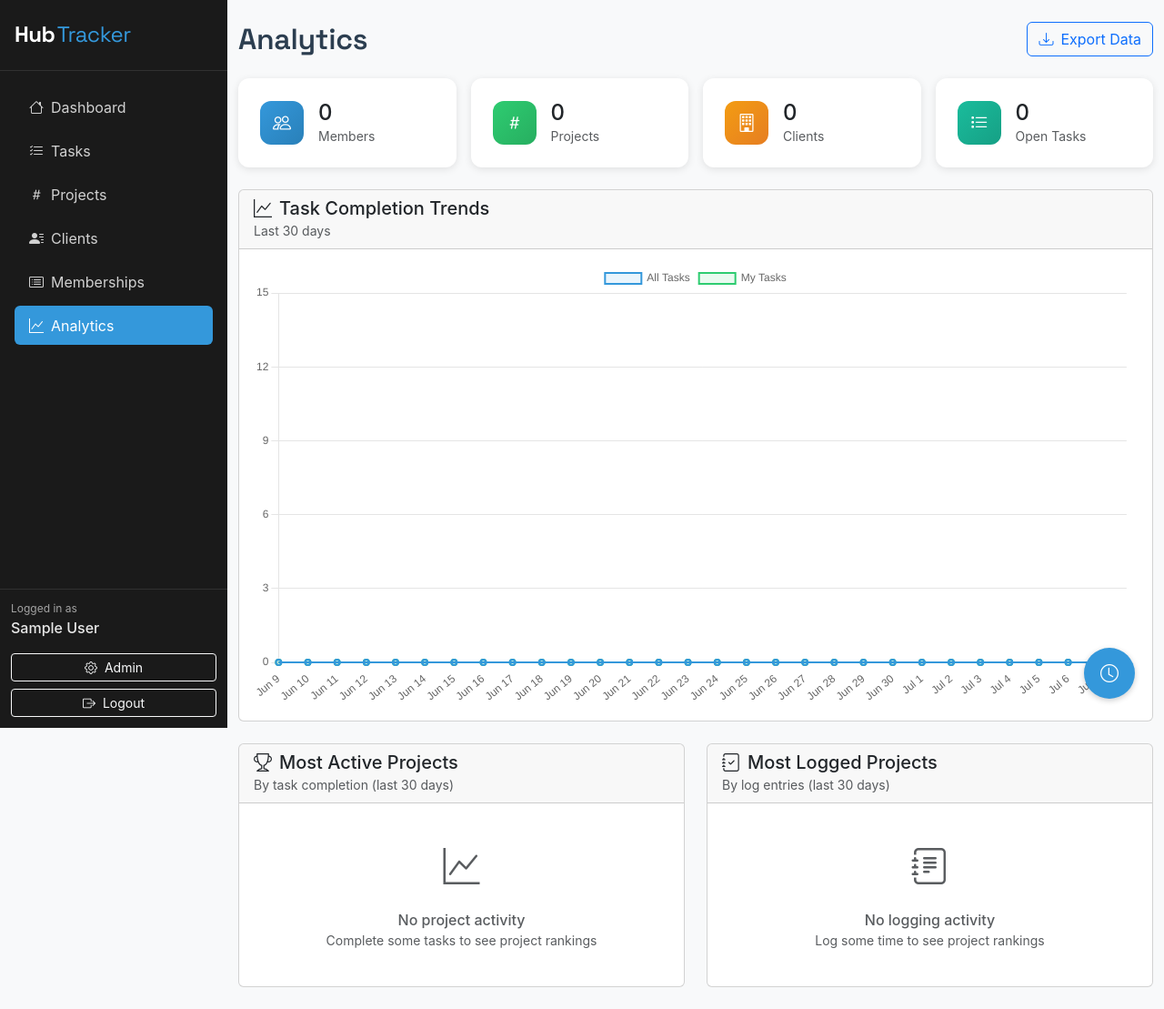
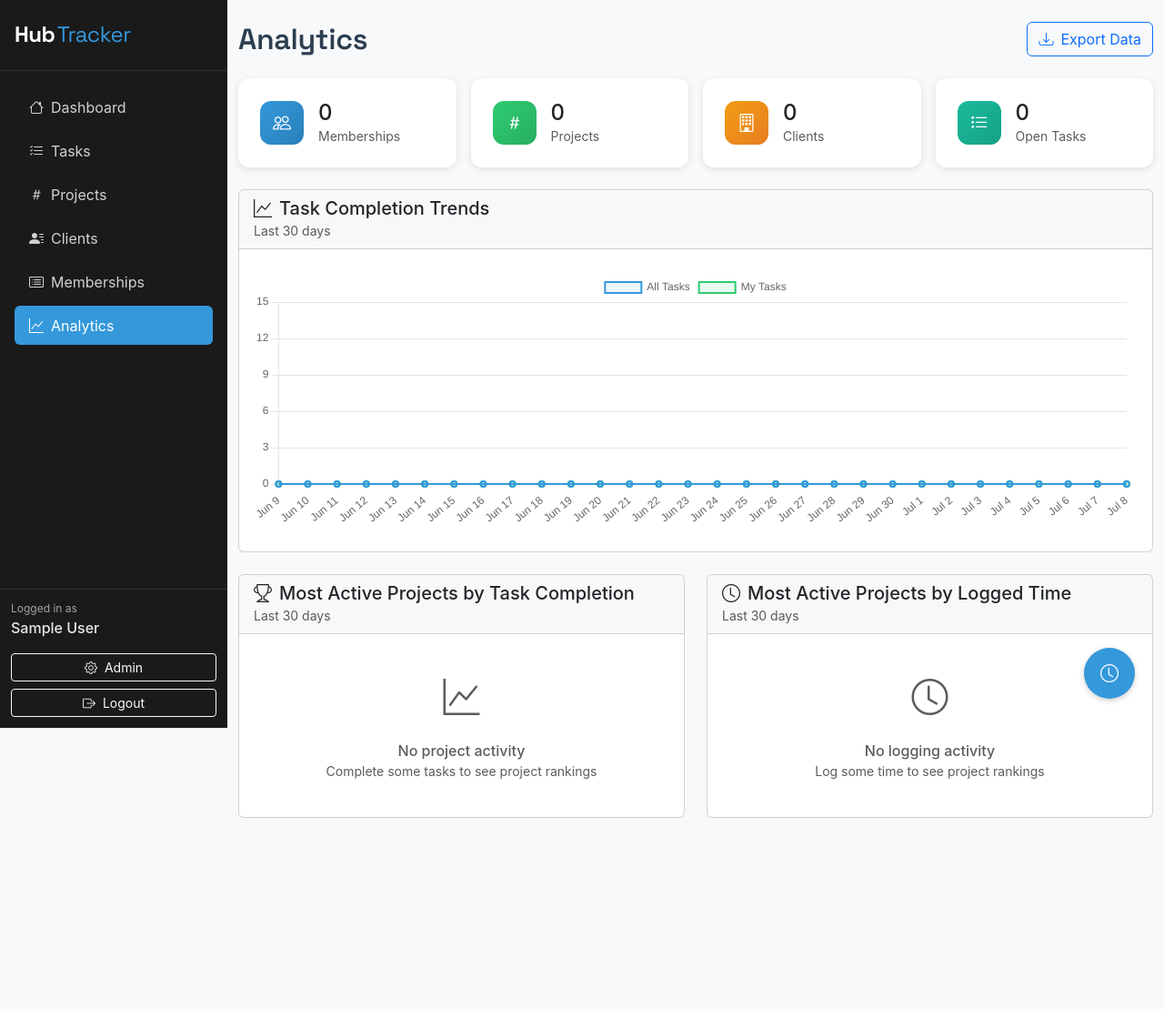
Before and after one commit to Neurotech-Hub/HubTracker, a Flask app: page /analytics in a window 1280 px wide. Shown: the whole page at 91% size. After the commit the page ends 899 px from the top, so only its background shows below. Run offline with Flask 3, Linux system fonts and the light colour scheme; the visitor is signed in with stand-in values (Sample User, id 1); data that the repository does not hold is empty; some libraries are stand-ins or nearby versions.

Commit message:
analytics

```diff
--- a/app.py
+++ b/app.py
@@ -1539,7 +1539,7 @@ def analytics():
     thirty_days_ago = get_current_time() - timedelta(days=30)
 
     # Get basic stats for the top metrics
-    total_members = User.query.count()
+    total_members = Membership.query.filter_by(status='Active').count()
     total_projects = Project.query.count()
     total_clients = Client.query.count()
     open_tasks = Task.query.filter_by(is_complete=False).count()
@@ -1576,15 +1576,71 @@ def analytics():
             'my_tasks': my_completions
         })
 
-    # Get most active projects by task completion
-    most_active_projects = db.session.query(
+    # Helper function to calculate total logged time for a project
+    def calculate_project_logged_time(project_id, start_date):
+        """Calculate total logged time for a project including touch logs (30 min each)"""
+        from sqlalchemy import func, case
+
+        # Get detailed logs with actual hours
+        detailed_hours = db.session.query(func.sum(Log.hours)).filter(
+            Log.project_id == project_id,
+            Log.created_at >= start_date,
+            Log.is_touch.is_(False)
+        ).scalar() or 0
+
+        # Get touch logs count (30 minutes each)
+        touch_count = db.session.query(func.count(Log.id)).filter(
+            Log.project_id == project_id,
+            Log.created_at >= start_date,
+            Log.is_touch.is_(True)
+        ).scalar() or 0
+
+        # Convert touch logs to hours (30 minutes each)
+        touch_hours = touch_count * 0.5
+
+        return float(detailed_hours) + touch_hours
+
+    # Get most active projects by task completion (last 30 days)
+    most_active_projects_raw = db.session.query(
         Project.name,
         Client.name.label('client_name'),
         func.count(Task.id).label('completed_tasks')
     ).join(Client).join(Task).filter(
         Task.is_complete.is_(True),
         Task.completed_on >= twenty_nine_days_ago
-    ).group_by(Project.id, Project.name, Client.name).order_by(desc('completed_tasks')).limit(10).all()
+    ).group_by(Project.id, Project.name, Client.name).order_by(desc('completed_tasks')).limit(8).all()
+
+    # Convert to dictionaries for JSON serialization
+    most_active_projects = []
+    for project in most_active_projects_raw:
+        most_active_projects.append({
+            'name': project.name,
+            'client_name': project.client_name,
+            'completed_tasks': project.completed_tasks
+        })
+
+    # Get most active projects by logged time (last 30 days)
+    most_logged_time_projects = []
+    projects_with_logs = db.session.query(
+        Project.id,
+        Project.name,
+        Client.name.label('client_name')
+    ).join(Client).join(Log).filter(
+        Log.created_at >= thirty_days_ago
+    ).group_by(Project.id, Project.name, Client.name).all()
+
+    for project in projects_with_logs:
+        total_hours = calculate_project_logged_time(project.id, thirty_days_ago)
+        if total_hours > 0:  # Only include projects with actual logged time
+            most_logged_time_projects.append({
+                'name': project.name,
+                'client_name': project.client_name,
+                'total_hours': total_hours
+            })
+
+    # Sort by total hours and limit to top 8
+    most_logged_time_projects.sort(key=lambda x: x['total_hours'], reverse=True)
+    most_logged_time_projects = most_logged_time_projects[:8]
 
     # LOG ANALYTICS (Last 30 Days)
 
@@ -1655,13 +1711,13 @@ def analytics():
                          # Task analytics
                          completion_data=completion_data,
                          most_active_projects=most_active_projects,
+                         most_logged_time_projects=most_logged_time_projects,
                          # Log analytics
                          total_logs_last_30=total_logs_last_30,
                          touch_logs_last_30=touch_logs_last_30,
                          detailed_logs_last_30=detailed_logs_last_30,
                          total_hours_last_30=round(total_hours_last_30, 1),
-                         log_activity_data=log_activity_data,
-                         most_logged_projects=most_logged_projects)
+                         log_activity_data=log_activity_data)
 
 # LOGGING ROUTES
 @app.route('/api/projects_for_logging')
--- a/templates/analytics.html
+++ b/templates/analytics.html
@@ -57,7 +57,7 @@
                             </div>
                             <div>
                                 <div class="h4 mb-0">{{ total_members }}</div>
-                                <div class="text-muted small">Members</div>
+                                <div class="text-muted small">Memberships</div>
                             </div>
                         </div>
                     </div>
@@ -119,52 +119,47 @@
                     <small class="text-muted">Last 30 days</small>
                 </div>
                 <div class="card-body">
-                    <canvas id="taskCompletionChart" width="400" height="200"></canvas>
+                    <div style="height: 300px;">
+                        <canvas id="taskCompletionChart" width="400" height="100"></canvas>
+                    </div>
                 </div>
             </div>
         </div>
     </div>
 
-    <!-- Project and User Activity -->
+    <!-- Project Activity Charts -->
     <div class="row">
         <div class="col-lg-6">
             <div class="card">
                 <div class="card-header">
                     <h5 class="mb-0">
-                        <i class="bi bi-trophy me-2"></i>Most Active Projects
+                        <i class="bi bi-trophy me-2"></i>Most Active Projects by Task Completion
                     </h5>
-                    <small class="text-muted">By task completion (last 30 days)</small>
+                    <small class="text-muted">Last 30 days</small>
                 </div>
                 <div class="card-body">
                     {% if most_active_projects %}
+                    <div class="text-center mb-3">
+                        <canvas id="taskCompletionPieChart" width="300" height="300"></canvas>
+                    </div>
                     <div class="table-responsive">
                         <table class="table table-hover table-sm mb-0">
                             <thead class="table-light">
                                 <tr>
-                                    <th class="border-0">#</th>
+                                    <th class="border-0">Rank</th>
                                     <th class="border-0">Project</th>
-                                    <th class="border-0">Client</th>
                                     <th class="border-0">Tasks</th>
-                                    <th class="border-0">Activity</th>
                                 </tr>
                             </thead>
                             <tbody>
                                 {% for project in most_active_projects %}
                                 <tr>
                                     <td>
-                                        <span class="badge-clean badge-rank">#{{ loop.index }}</span>
+                                        {{ loop.index }}
                                     </td>
                                     <td class="fw-medium">{{ project.name }}</td>
-                                    <td class="text-muted">{{ project.client_name }}</td>
                                     <td>
                                         <span class="badge-clean badge-status-completed">{{ project.completed_tasks }}</span>
-                                    </td>
-                                    <td>
-                                        <div class="progress" style="height: 6px;">
-                                            <div class="progress-bar bg-success"
-                                                 style="width: {{ (project.completed_tasks / most_active_projects[0].completed_tasks * 100) if most_active_projects[0].completed_tasks > 0 else 0 }}%">
-                                            </div>
-                                        </div>
                                     </td>
                                 </tr>
                                 {% endfor %}
@@ -186,37 +181,33 @@
             <div class="card">
                 <div class="card-header">
                     <h5 class="mb-0">
-                        <i class="bi bi-journal-check me-2"></i>Most Logged Projects
+                        <i class="bi bi-clock me-2"></i>Most Active Projects by Logged Time
                     </h5>
-                    <small class="text-muted">By log entries (last 30 days)</small>
+                    <small class="text-muted">Last 30 days</small>
                 </div>
                 <div class="card-body">
-                    {% if most_logged_projects %}
+                    {% if most_logged_time_projects %}
+                    <div class="text-center mb-3">
+                        <canvas id="loggedTimePieChart" width="300" height="300"></canvas>
+                    </div>
                     <div class="table-responsive">
                         <table class="table table-hover table-sm mb-0">
                             <thead class="table-light">
                                 <tr>
-                                    <th class="border-0">#</th>
+                                    <th class="border-0">Rank</th>
                                     <th class="border-0">Project</th>
-                                    <th class="border-0">Client</th>
-                                    <th class="border-0">Logs</th>
                                     <th class="border-0">Hours</th>
                                 </tr>
                             </thead>
                             <tbody>
-                                {% for project in most_logged_projects %}
+                                {% for project in most_logged_time_projects %}
                                 <tr>
                                     <td>
-                                        <span class="badge-clean badge-rank">#{{ loop.index }}</span>
+                                        {{ loop.index }}
                                     </td>
                                     <td class="fw-medium">{{ project.name }}</td>
-                                    <td class="text-muted">{{ project.client_name }}</td>
                                     <td>
-                                        <span class="badge-clean badge-status-active">{{ project.log_count }}</span>
-                                        <small class="text-muted">({{ project.touch_count }}T + {{ project.detailed_count }}D)</small>
-                                    </td>
-                                    <td>
-                                        <span class="badge-clean badge-count">{{ "%.1f"|format(project.total_hours or 0) }}h</span>
+                                        <span class="badge-clean badge-count">{{ "%.1f"|format(project.total_hours) }}h</span>
                                     </td>
                                 </tr>
                                 {% endfor %}
@@ -225,7 +216,7 @@
                     </div>
                     {% else %}
                     <div class="text-center text-muted py-4">
-                        <i class="bi bi-journal-text fs-1 mb-3 d-block"></i>
+                        <i class="bi bi-clock fs-1 mb-3 d-block"></i>
                         <div class="fw-medium">No logging activity</div>
                         <div class="small">Log some time to see project rankings</div>
                     </div>
@@ -289,6 +280,12 @@ document.addEventListener('DOMContentLoaded', function() {
                     display: false
                 }
             },
+            layout: {
+                padding: {
+                    top: 10,
+                    bottom: 10
+                }
+            },
             scales: {
                 y: {
                     beginAtZero: true,
@@ -314,6 +311,94 @@ document.addEventListener('DOMContentLoaded', function() {
             }
         }
     });
+
+    // Task Completion Pie Chart
+    const taskCompletionCtx = document.getElementById('taskCompletionPieChart');
+    if (taskCompletionCtx) {
+        const mostActiveProjects = {{ most_active_projects | tojson }};
+
+        if (mostActiveProjects.length > 0) {
+            const labels = mostActiveProjects.map(p => p.name);
+            const data = mostActiveProjects.map(p => p.completed_tasks);
+            const colors = [
+                '#3498db', '#2ecc71', '#f39c12', '#e74c3c', '#9b59b6',
+                '#1abc9c', '#34495e', '#e67e22', '#95a5a6', '#16a085'
+            ];
+
+            new Chart(taskCompletionCtx, {
+                type: 'pie',
+                data: {
+                    labels: labels,
+                    datasets: [{
+                        data: data,
+                        backgroundColor: colors.slice(0, data.length),
+                        borderWidth: 2,
+                        borderColor: '#fff'
+                    }]
+                },
+                options: {
+                    responsive: true,
+                    maintainAspectRatio: false,
+                    plugins: {
+                        legend: {
+                            position: 'bottom',
+                            labels: {
+                                boxWidth: 12,
+                                padding: 10,
+                                font: {
+                                    size: 10
+                                }
+                            }
+                        }
+                    }
+                }
+            });
+        }
+    }
+
+    // Logged Time Pie Chart
+    const loggedTimeCtx = document.getElementById('loggedTimePieChart');
+    if (loggedTimeCtx) {
+        const mostLoggedTimeProjects = {{ most_logged_time_projects | tojson }};
+
+        if (mostLoggedTimeProjects.length > 0) {
+            const labels = mostLoggedTimeProjects.map(p => p.name);
+            const data = mostLoggedTimeProjects.map(p => p.total_hours);
+            const colors = [
+                '#3498db', '#2ecc71', '#f39c12', '#e74c3c', '#9b59b6',
+                '#1abc9c', '#34495e', '#e67e22', '#95a5a6', '#16a085'
+            ];
+
+            new Chart(loggedTimeCtx, {
+                type: 'pie',
+                data: {
+                    labels: labels,
+                    datasets: [{
+                        data: data,
+                        backgroundColor: colors.slice(0, data.length),
+                        borderWidth: 2,
+                        borderColor: '#fff'
+                    }]
+                },
+                options: {
+                    responsive: true,
+                    maintainAspectRatio: false,
+                    plugins: {
+                        legend: {
+                            position: 'bottom',
+                            labels: {
+                                boxWidth: 12,
+                                padding: 10,
+                                font: {
+                                    size: 10
+                                }
+                            }
+                        }
+                    }
+                }
+            });
+        }
+    }
 });
 </script>
 {% endblock %}
```
